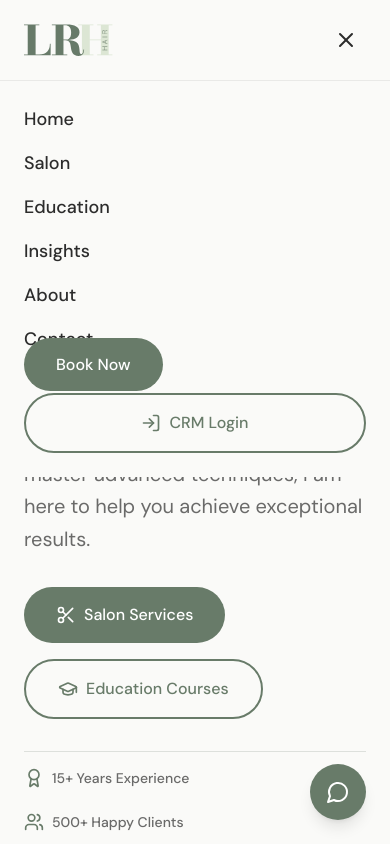
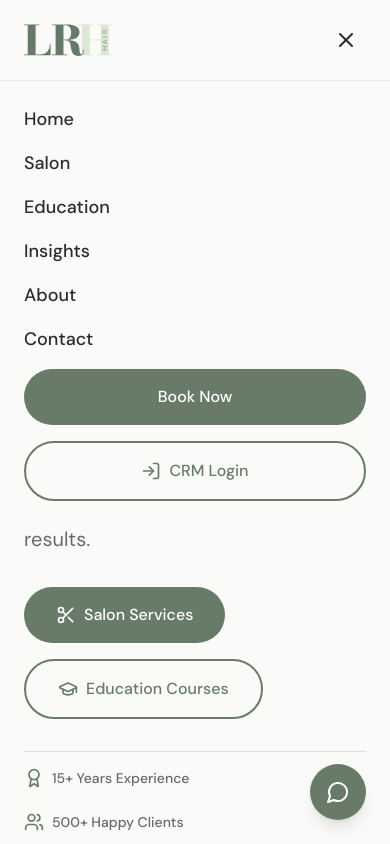
Before and after one commit to antonionng/luke-robert-hair, a Next.js app: page / in a window 390 px wide. Both pictures are taken after a click on the button 346 px from the left and 40 px from the top of the page. Shown: the top 844 px of the page. Built offline with nearby package versions, Linux system fonts and the light colour scheme.

Commit message:
Fix mobile menu button overlap - add block display and proper spacing

```diff
--- a/components/Navigation.tsx
+++ b/components/Navigation.tsx
@@ -100,16 +100,20 @@ export default function Navigation() {
               ))}
               <Link
                 href="/book"
-                className="w-full text-center px-8 py-4 bg-sage text-white rounded-full font-medium hover:bg-sage/90 transition-colors"
+                onClick={() => setIsOpen(false)}
+                className="block w-full text-center px-8 py-4 bg-sage text-white rounded-full font-medium hover:bg-sage/90 transition-colors"
               >
                 Book Now
               </Link>
               <Link
                 href="/admin"
-                className="w-full text-center px-8 py-4 border-2 border-sage text-sage rounded-full font-medium hover:bg-sage hover:text-white transition-colors flex items-center justify-center gap-2"
+                onClick={() => setIsOpen(false)}
+                className="block w-full text-center px-8 py-4 border-2 border-sage text-sage rounded-full font-medium hover:bg-sage hover:text-white transition-colors"
               >
-                <LogIn size={20} />
-                CRM Login
+                <span className="flex items-center justify-center gap-2">
+                  <LogIn size={20} />
+                  CRM Login
+                </span>
               </Link>
             </div>
           </motion.div>
```
